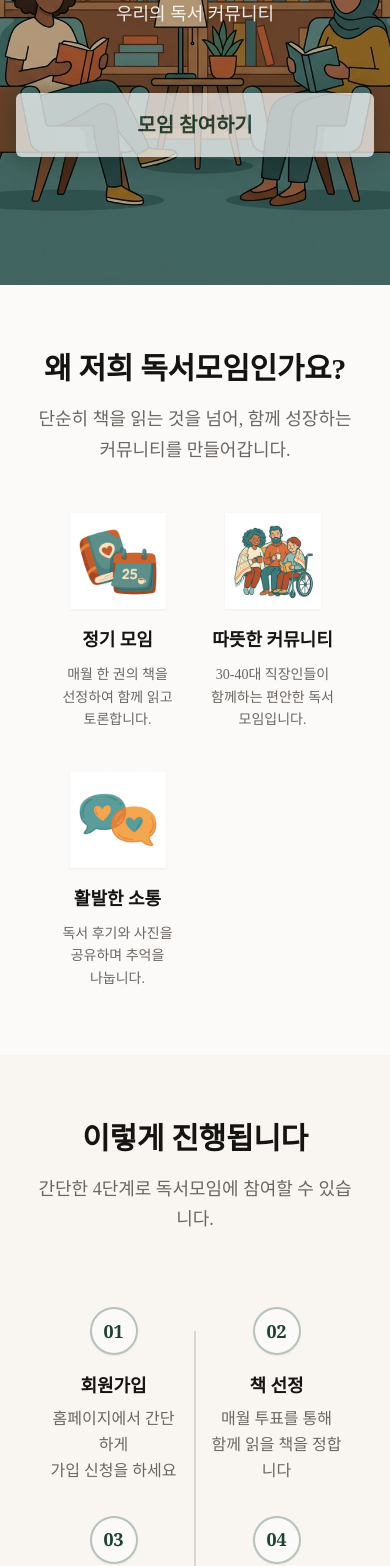
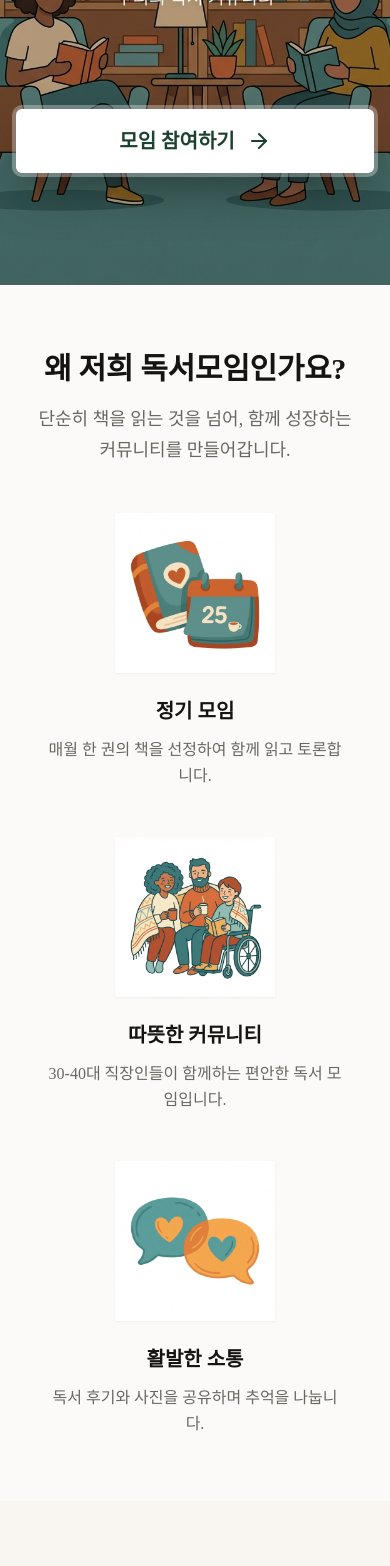
Before and after one commit to Nick1148/reading, a Next.js app: page / in a window 390 px wide. Shown: the part 380-1946 px from the top of the page. Built offline with nearby package versions, Linux system fonts and the light colour scheme; a web font is replaced by a local one.

Commit message:
Feat: Revert to 1-Column Mobile Layout (V6) & Enhanced Glossy CTA

```diff
--- a/src/app/page.tsx
+++ b/src/app/page.tsx
@@ -128,15 +128,15 @@ export default function HomePage() {
             </p>
 
             <div className="flex flex-col sm:flex-row justify-center gap-4 pt-8">
-              <div className="relative group">
-                <div className="absolute -inset-1 bg-gradient-to-r from-primary to-primary/50 rounded-lg blur opacity-25 group-hover:opacity-100 transition duration-1000 group-hover:duration-200" />
+              <div className="flex flex-col sm:flex-row justify-center gap-4 pt-8">
                 <Button
                   size="lg"
-                  className="relative bg-white text-primary hover:bg-white border-0 font-bold px-12 h-16 text-xl md:text-2xl shadow-[0_0_40px_-5px_rgba(0,0,0,0.3)] hover:shadow-[0_0_50px_-10px_rgba(255,255,255,0.5)] transition-all hover:scale-105 active:scale-95 w-full md:w-auto animate-[pulse_3s_ease-in-out_infinite]"
+                  className="group relative bg-white text-primary hover:bg-white border-0 font-bold px-12 h-16 text-xl md:text-2xl shadow-[0_20px_50px_-12px_rgba(0,0,0,0.5)] hover:shadow-[0_25px_60px_-12px_rgba(255,255,255,0.4)] transition-all duration-300 hover:-translate-y-1 ring-4 ring-white/30"
                   asChild
                 >
-                  <Link href="/meetings">
+                  <Link href="/meetings" className="flex items-center gap-3">
                     모임 참여하기
+                    <ArrowRight className="w-6 h-6 transition-transform duration-300 group-hover:translate-x-1" />
                   </Link>
                 </Button>
               </div>
@@ -153,11 +153,11 @@ export default function HomePage() {
                 단순히 책을 읽는 것을 넘어, 함께 성장하는 커뮤니티를 만들어갑니다.
               </p>
             </div>
-            {/* Frameless: Mobile 2-Column Grid, Desktop 3-Column Grid */}
-            <div className="grid grid-cols-2 md:grid-cols-3 gap-x-4 gap-y-10 md:gap-16 px-4 md:px-12">
+            {/* Frameless: Mobile 1-Column (Standard), Desktop 3-Column Grid */}
+            <div className="grid grid-cols-1 md:grid-cols-3 gap-12 md:gap-16 px-4 md:px-12">
               {FEATURES.map((feature) => (
                 <div key={feature.title} className="flex flex-col items-center text-center group">
-                  <div className="relative w-24 h-24 md:w-48 md:h-48 mb-4 md:mb-8">
+                  <div className="relative w-40 h-40 md:w-48 md:h-48 mb-6 md:mb-8">
                     <Image
                       src={feature.iconUrl}
                       alt={feature.title}
@@ -165,8 +165,8 @@ export default function HomePage() {
                       className="object-contain drop-shadow-sm transition-transform group-hover:scale-105 duration-500"
                     />
                   </div>
-                  <h3 className="text-body-lg md:text-h4 mb-2 md:mb-4 text-foreground font-bold">{feature.title}</h3>
-                  <p className="text-body-sm md:text-body-lg text-muted-foreground leading-relaxed break-keep whitespace-pre-wrap">
+                  <h3 className="text-h4 mb-3 md:mb-4 text-foreground font-bold">{feature.title}</h3>
+                  <p className="text-body md:text-body-lg text-muted-foreground leading-relaxed max-w-xs whitespace-pre-wrap">
                     {feature.description}
                   </p>
                 </div>
@@ -192,7 +192,7 @@ export default function HomePage() {
               {/* Connecting Line (Mobile: Vertical) */}
               <div className="block md:hidden absolute top-8 bottom-8 left-1/2 w-0.5 bg-primary/20 -translate-x-1/2 -z-10" />
 
-              <div className="grid grid-cols-2 md:grid-cols-4 gap-4 md:gap-8 px-2 md:px-4">
+              <div className="grid grid-cols-1 md:grid-cols-4 gap-12 md:gap-8 px-4">
                 {[
                   {
                     step: '01',
@@ -215,17 +215,17 @@ export default function HomePage() {
                     description: '월 1회 정기 모임에서\n깊이 있는 대화를 나눕니다',
                   },
                 ].map((item, index) => (
-                  <div key={item.step} className="flex flex-col items-center text-center group relative p-2">
+                  <div key={item.step} className="flex flex-col items-center text-center group relative">
                     {/* Circle Node (With background to cover line) */}
-                    <div className="relative flex items-center justify-center w-12 h-12 md:w-16 md:h-16 rounded-full bg-background border-2 border-primary/30 shadow-sm mb-4 md:mb-8 group-hover:border-primary group-hover:scale-110 transition-all duration-300 z-10 shrink-0">
-                      <span className="text-body-lg md:text-title font-bold text-primary font-serif">
+                    <div className="relative flex items-center justify-center w-16 h-16 rounded-full bg-background border-2 border-primary/30 shadow-sm mb-6 md:mb-8 group-hover:border-primary group-hover:scale-110 transition-all duration-300 z-10 shrink-0">
+                      <span className="text-title font-bold text-primary font-serif">
                         {item.step}
                       </span>
                     </div>
 
                     {/* Content Box */}
-                    <h3 className="text-body-lg md:text-h5 mb-1 md:mb-3 font-bold text-foreground">{item.title}</h3>
-                    <p className="text-body-xs md:text-body text-muted-foreground whitespace-pre-line leading-relaxed">
+                    <h3 className="text-h5 mb-2 md:mb-3 font-bold text-foreground bg-background/0 md:bg-transparent">{item.title}</h3>
+                    <p className="text-body text-muted-foreground whitespace-pre-line leading-relaxed">
                       {item.description}
                     </p>
                   </div>
@@ -283,7 +283,7 @@ export default function HomePage() {
                 </Link>
               </Button>
             </div>
-            <div className="grid grid-cols-2 md:grid-cols-2 lg:grid-cols-3 gap-3 md:gap-6 px-0">
+            <div className="grid grid-cols-1 md:grid-cols-2 lg:grid-cols-3 gap-6">
               {upcomingMeetings.map((meeting) => (
                 <div key={meeting.id} className="w-full">
                   <MeetingCard meeting={meeting} />
@@ -310,7 +310,7 @@ export default function HomePage() {
                 </Link>
               </Button>
             </div>
-            <div className="grid grid-cols-2 md:grid-cols-2 lg:grid-cols-3 gap-3 md:gap-6 px-0">
+            <div className="grid grid-cols-1 md:grid-cols-2 lg:grid-cols-3 gap-6">
               {recentPosts.map((post) => (
                 <div key={post.id} className="w-full">
                   <PostCard post={post} />
```
